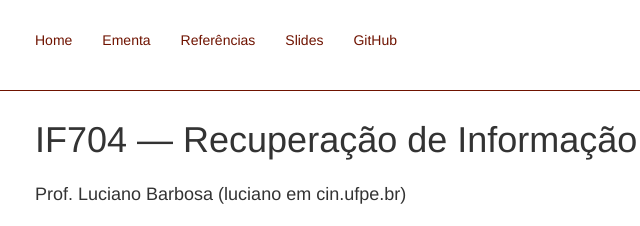
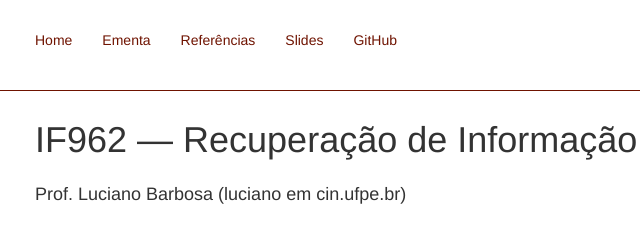
Before and after one commit to ProfLuciano/ri, a plain HTML site: page index.html in a window 1280 px wide. Shown: the top 226 px of the page, 50-690 px from the left. Drawn offline with Linux system fonts and the light colour scheme.

Commit message:
Update index.html

```diff
--- a/index.html
+++ b/index.html
@@ -74,7 +74,7 @@
     <div class="container">
         <div class="row">
             <div class="col-lg-12">
-                <h1>IF704 &mdash; Recuperação de Informação </h1>
+                <h1>IF962 &mdash; Recuperação de Informação </h1>
                 <h4>Prof. Luciano Barbosa (luciano em cin.ufpe.br)</h4>
                 <p>
 			O principal objetivo desta disciplina é apresentar as principais técnicas na área de Recuperação de Informação e como elas são usadas no contexto de um engenho de busca
```
